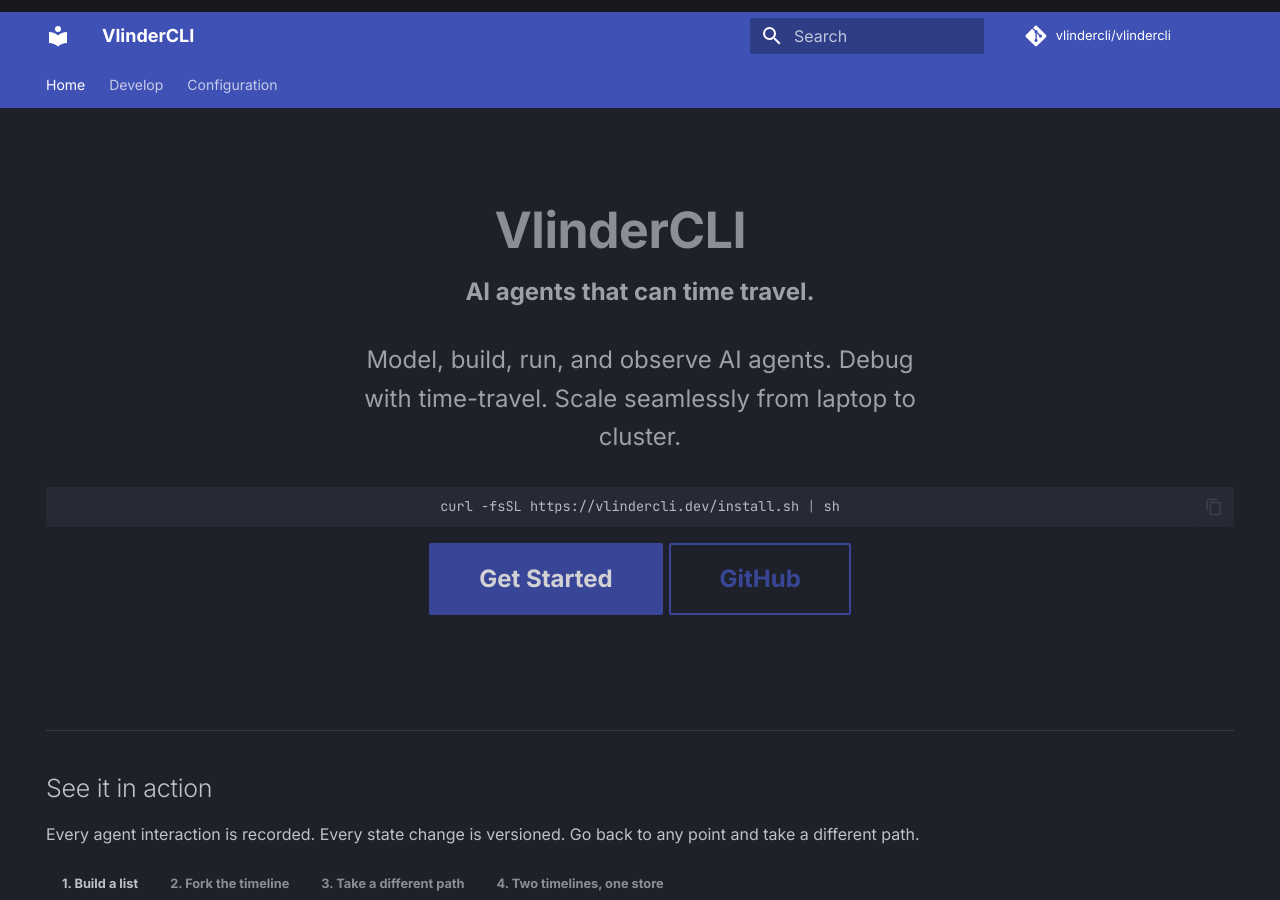
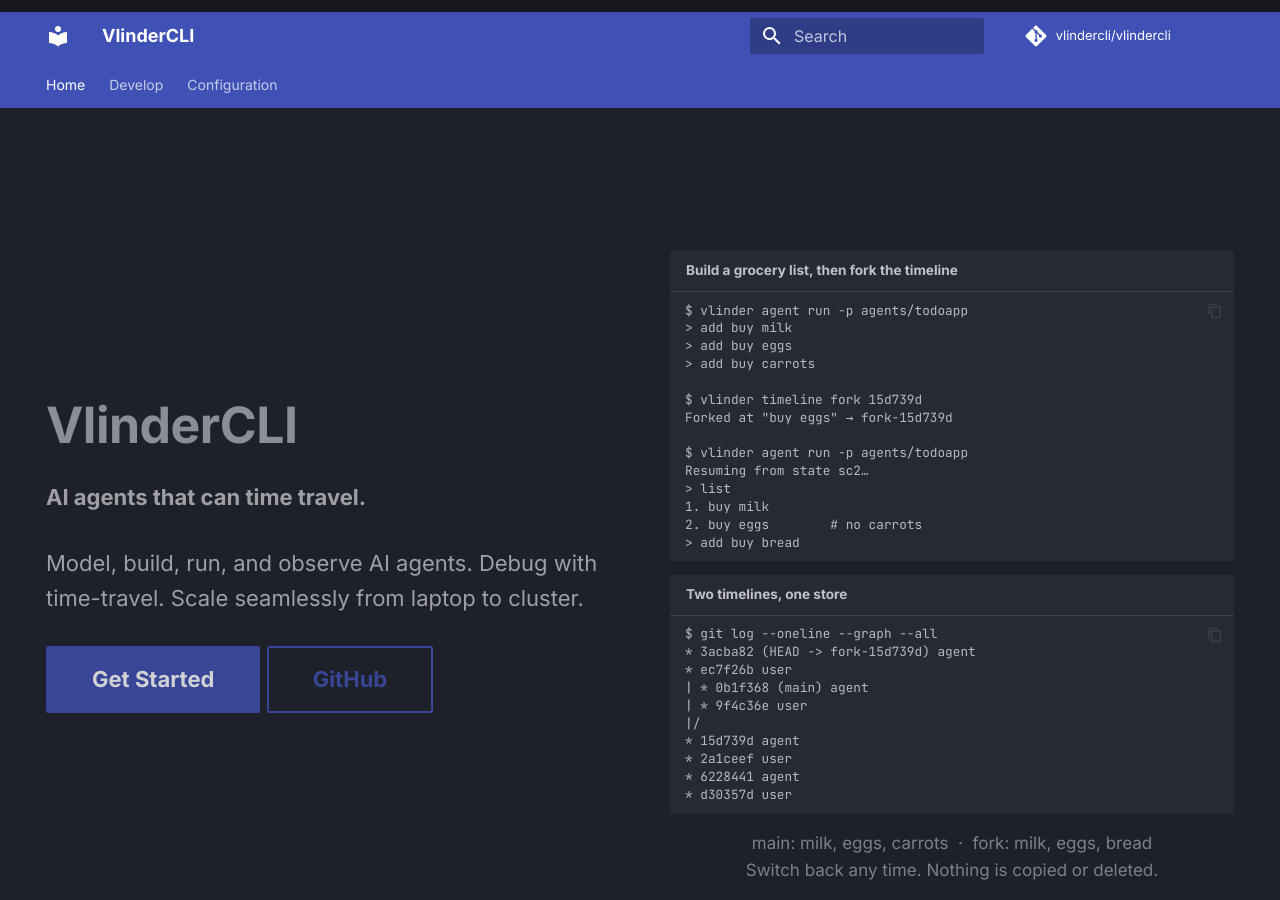
Before and after one commit to vlindercli/public-docs, an MkDocs documentation site: the page built from docs/index.md, in a window 1280 px wide and 900 px high. Built offline with MkDocs 1.6.1 and Material for MkDocs 9.7.7, drawn with Linux system fonts in a browser that asks for light colours; comment, search, counter and statistics services are not loaded; some of the changed text lies outside the part shown.

Commit message:
Split landing layout and add Vercel Analytics
Hero left, time-travel example right — both visible on landing.
Stacks on mobile. Vercel analytics script injected via override.

````diff
--- a/docs/index.md
+++ b/docs/index.md
@@ -4,91 +4,52 @@ hide:
   - toc
 ---
 
-<div class="hero" markdown>
+<div class="landing" markdown>
+<div class="landing-left" markdown>
 
 # VlinderCLI
 
 **AI agents that can time travel.**
 
-Model, build, run, and observe AI agents. Debug with time-travel. Scale seamlessly from laptop to cluster.
-
-```bash
-curl -fsSL https://vlindercli.dev/install.sh | sh
-```
+Model, build, run, and observe AI agents.
+Debug with time-travel. Scale seamlessly from laptop to cluster.
 
 [Get Started](develop.md){ .md-button .md-button--primary }
 [GitHub](https://github.com/vlindercli/vlindercli){ .md-button }
 
 </div>
+<div class="landing-right" markdown>
 
----
+```title="Build a grocery list, then fork the timeline"
+$ vlinder agent run -p agents/todoapp
+> add buy milk
+> add buy eggs
+> add buy carrots
 
-## See it in action
+$ vlinder timeline fork 15d739d
+Forked at "buy eggs" → fork-15d739d
 
-Every agent interaction is recorded. Every state change is versioned. Go back to any point and take a different path.
+$ vlinder agent run -p agents/todoapp
+Resuming from state sc2…
+> list
+1. buy milk
+2. buy eggs        # no carrots
+> add buy bread
+```
+```title="Two timelines, one store"
+$ git log --oneline --graph --all
+* 3acba82 (HEAD -> fork-15d739d) agent
+* ec7f26b user
+| * 0b1f368 (main) agent
+| * 9f4c36e user
+|/
+* 15d739d agent
+* 2a1ceef user
+* 6228441 agent
+* d30357d user
+```
 
-=== "1. Build a list"
+<p class="landing-caption">main: milk, eggs, carrots &nbsp;·&nbsp; fork: milk, eggs, bread<br>Switch back any time. Nothing is copied or deleted.</p>
 
-    ```
-    $ vlinder agent run -p agents/todoapp
-    > add buy milk
-    Added: buy milk
-    > add buy eggs
-    Added: buy eggs
-    > add buy carrots
-    Added: buy carrots
-    ```
-
-=== "2. Fork the timeline"
-
-    ```
-    $ vlinder timeline log
-      d30357d  user  add buy milk
-      6228441 agent  Added: buy milk             State: sc1
-      2a1ceef  user  add buy eggs
-      15d739d agent  Added: buy eggs             State: sc2
-      9f4c36e  user  add buy carrots
-      0b1f368 agent  Added: buy carrots          State: sc3
-
-    $ vlinder timeline fork 15d739d
-    Forked timeline at 15d739d → branch fork-15d739d
-    ```
-
-    Go back to the moment after "buy eggs" — before carrots were added.
-
-=== "3. Take a different path"
-
-    ```
-    $ vlinder agent run -p agents/todoapp
-    Resuming from state sc2…
-    > list
-    1. buy milk
-    2. buy eggs
-
-    > add buy bread
-    Added: buy bread
-    ```
-
-    No carrots. The agent sees only what existed at the fork point.
-
-=== "4. Two timelines, one store"
-
-    ```
-    $ git log --oneline --graph --all
-    * 3acba82 (HEAD -> fork-15d739d) agent
-    * ec7f26b user
-    | * 0b1f368 (main) agent
-    | * 9f4c36e user
-    |/
-    * 15d739d agent
-    * 2a1ceef user
-    * 6228441 agent
-    * d30357d user
-    ```
-
-    ```
-    main:  milk, eggs, carrots
-    fork:  milk, eggs, bread
-    ```
-
-    Switch back to `main` any time — carrots return, bread disappears. Nothing is copied or deleted. Both timelines read from the same append-only store, just from different points.
+</div>
+</div>
--- a/docs/stylesheets/extra.css
+++ b/docs/stylesheets/extra.css
@@ -1,20 +1,46 @@
-/* Hero section on landing page */
-.md-typeset .hero {
-  text-align: center;
-  padding: 2rem 0 3rem;
+/* Split landing layout */
+.md-typeset .landing {
+  display: grid;
+  grid-template-columns: 1fr 1fr;
+  gap: 3rem;
+  align-items: center;
+  min-height: calc(100vh - 4rem);
+  padding: 2rem 0;
 }
 
-.md-typeset .hero h1 {
+.md-typeset .landing-left h1 {
   font-size: 2.5rem;
   font-weight: 700;
   margin-bottom: 0.5rem;
 }
 
-.md-typeset .hero p {
-  font-size: 1.2rem;
+.md-typeset .landing-left p {
+  font-size: 1.1rem;
   opacity: 0.8;
-  max-width: 600px;
-  margin: 0 auto 1.5rem;
+  margin-bottom: 1.5rem;
+}
+
+.md-typeset .landing-right pre {
+  font-size: 0.75rem;
+  margin-bottom: 0.5rem;
+}
+
+.md-typeset .landing-caption {
+  font-size: 0.85rem;
+  opacity: 0.6;
+  text-align: center;
+  margin-top: 0.5rem;
+}
+
+/* Stack on small screens */
+@media (max-width: 960px) {
+  .md-typeset .landing {
+    grid-template-columns: 1fr;
+    min-height: auto;
+  }
+  .md-typeset .landing-left {
+    text-align: center;
+  }
 }
 
 /* Quadrant grid for Diataxis categories */
--- a/overrides/main.html
+++ b/overrides/main.html
@@ -4,3 +4,7 @@
 <!-- Announcement bar — uncomment to enable -->
 <!-- <a href="https://github.com/vlindercli/vlindercli/releases">VlinderCLI v0.1 is out! Read the release notes.</a> -->
 {% endblock %}
+
+{% block extrahead %}
+<script defer src="/_vercel/insights/script.js"></script>
+{% endblock %}
````
